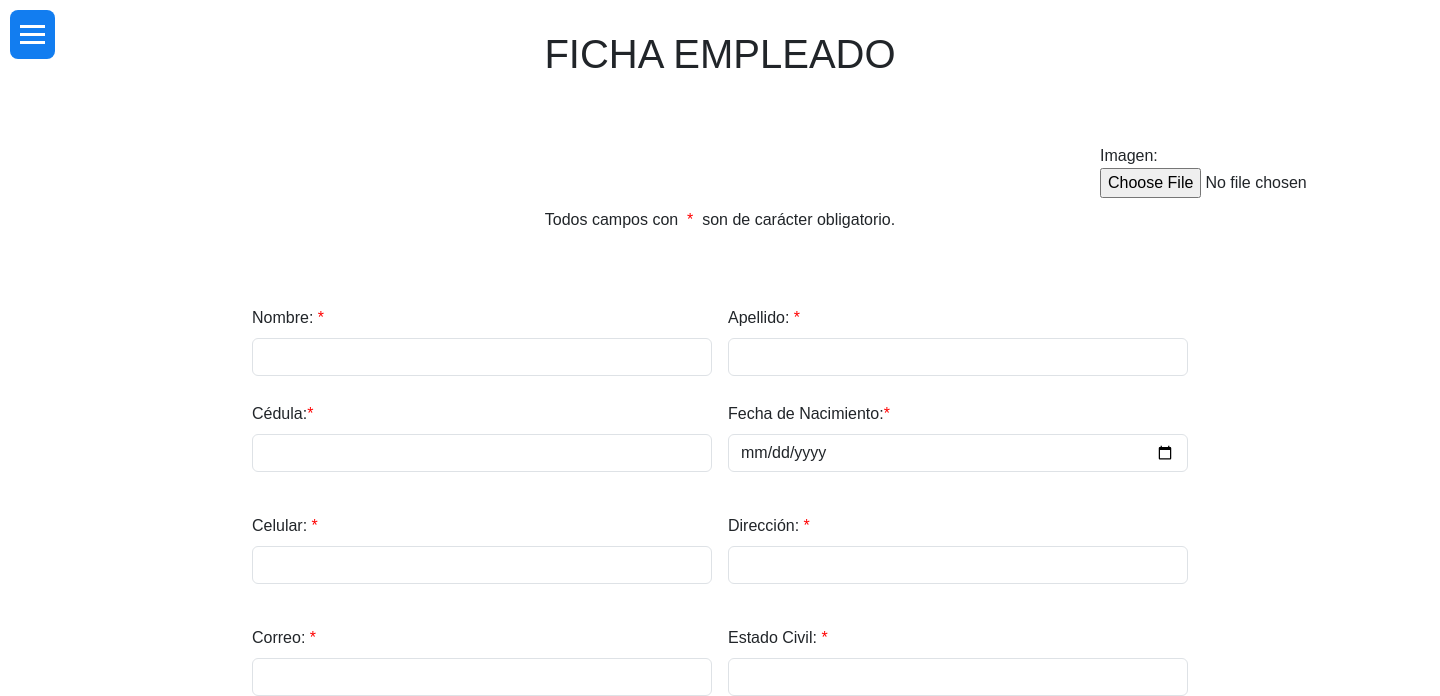
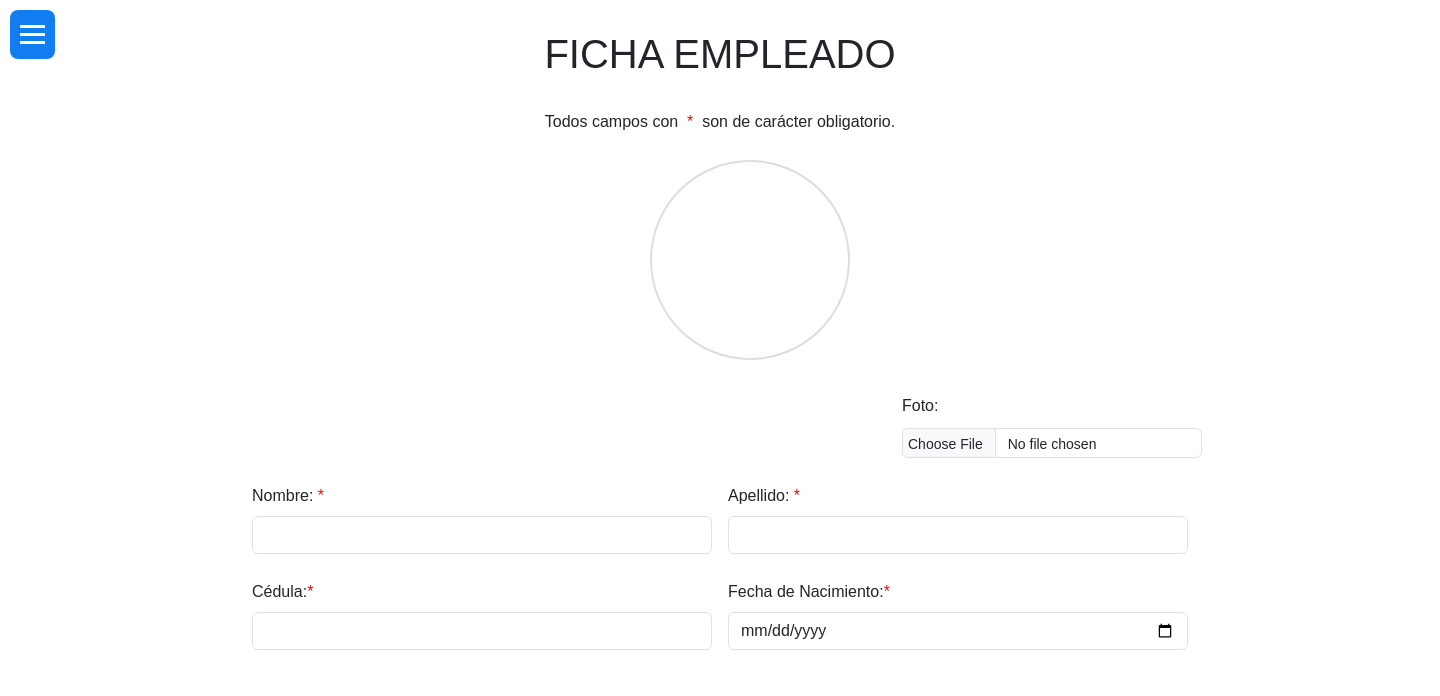
Before and after one commit to velasquez060/Nomina, a PHP site: page /Empleado/AgregarEmpleado.php in a window 1440 px wide. Shown: the top 696 px of the page. Run offline with PHP 8.4, Linux system fonts and the light colour scheme; some libraries are stand-ins or nearby versions; some web fonts are replaced.

Commit message:
Ajuste formulario para el envio de fotos de empleados
se realiza ajuste del input del formulario el cual envía la ruta donde se almacena la imagen del empleado.

```diff
--- a/Nomina/Css/empleado.css
+++ b/Nomina/Css/empleado.css
@@ -1,12 +1,13 @@
 @import url('https://fonts.googleapis.com/css2?family=Inconsolata&family=Noto+Serif:ital@1&family=Pangolin&family=Pathway+Extreme:ital,opsz,wght@0,8..144,100..900;1,8..144,100..900&family=Poppins:wght@200;400&display=swap');
-*{
+
+* {
     box-sizing: border-box;
     margin: 0px 0px 10px;
     padding: 0;
 }
 
 
-p{
+p {
     display: flex;
     justify-content: center;
     text-align: center;
@@ -15,7 +16,7 @@ p{
     font-optical-sizing: auto;
     font-weight: 400px;
     font-style: normal;
-    font-variation-settings:"wdth" 100;
+    font-variation-settings: "wdth" 100;
 }
 
 
@@ -29,16 +30,16 @@ p{
     font-optical-sizing: auto;
     font-weight: 400px;
     font-style: normal;
-    font-variation-settings:"wdth" 100;
+    font-variation-settings: "wdth" 100;
 }
 
 
-.prueba label{
+.prueba label {
     font-family: "Pathway Extreme", sans-serif;
     font-optical-sizing: auto;
     font-weight: 400px;
     font-style: normal;
-    font-variation-settings:"wdth" 200;
+    font-variation-settings: "wdth" 200;
     font-weight: 500;
 
 }
@@ -50,17 +51,49 @@ p{
 }
 
 .was-validated .form-control:valid {
-    border-color: #28a745; /* Verde */
+    border-color: #28a745;
+    /* Verde */
 }
+
 .was-validated .form-control:invalid {
-    border-color: #dc3545; /* Rojo */
+    border-color: #dc3545;
+    /* Rojo */
 }
-.was-validated .form-control:invalid ~ .invalid-feedback {
-    display: block; /* Muestra el mensaje de error */
+
+.was-validated .form-control:invalid~.invalid-feedback {
+    display: block;
+    /* Muestra el mensaje de error */
 }
 
 
 .contenedorfoto {
     position: relative;
-        margin-left: 1100px;
+    margin-left: 650px;
 }
+
+#fileInput {
+    width: 300px;
+    height: 30px;
+    padding: 5px;
+    font-size: 14px;
+  }
+
+
+
+  .circle-container {
+    width: 200px;
+    height: 200px;
+    border-radius: 50%;
+    overflow: hidden;
+    display: flex;
+    justify-content: center;
+    align-items: center;
+    border: 2px solid #ddd;
+    position: relative;
+  }
+
+  .circle-container img {
+    width: 100%;
+    height: 100%;
+    object-fit: cover;
+  }
--- a/Nomina/Css/menu.css
+++ b/Nomina/Css/menu.css
@@ -42,7 +42,7 @@ body {
     padding-top: 90px;
     transition: left 0.3s ease; /* Agregar la transición */
     z-index: 900;
-    background-color: #987698;
+    background-color: var(--colorPrincipal);
 }
 
 
--- a/Nomina/Empleado/AgregarEmpleado.php
+++ b/Nomina/Empleado/AgregarEmpleado.php
@@ -31,6 +31,8 @@ if ($_SERVER["REQUEST_METHOD"] == "POST") {
   $imagen_tmp = $_FILES["imagen"]["tmp_name"];
   $ruta_imagen = '../fotos/' . $imagen;
   move_uploaded_file($imagen_tmp, $ruta_imagen);
+
+
 
 
   $archivo = $_FILES["archivo"]["name"];
@@ -82,9 +84,11 @@ if ($_SERVER["REQUEST_METHOD"] == "POST") {
 
 
       if ($stmt->rowCount() > 0) {
-        echo "<script> alert ('Usuario Agregado Correctamente');</script>";
-
-        header("Location: AgregarEmpleado.php");
+        echo "<script>
+        alert('Usuario Agregado Correctamente');
+        window.location.href = 'AgregarEmpleado.php';
+    </script>";
+    exit;
 
       }
 
@@ -117,7 +121,6 @@ if ($_SERVER["REQUEST_METHOD"] == "POST") {
   <link href="https://cdn.jsdelivr.net/npm/bootstrap@5.3.3/dist/css/bootstrap.min.css" rel="stylesheet" integrity="sha384-QWTKZyjpPEjISv5WaRU9OFeRpok6YctnYmDr5pNlyT2bRjXh0JMhjY6hW+ALEwIH" crossorigin="anonymous">
   <script src="https://cdn.jsdelivr.net/npm/bootstrap@5.3.3/dist/js/bootstrap.bundle.min.js" integrity="sha384-YvpcrYf0tY3lHB60NNkmXc5s9fDVZLESaAA55NDzOxhy9GkcIdslK1eN7N6jIeHz" crossorigin="anonymous"></script>
   <link rel="stylesheet" href="../Css/menu.css">
-  <script src="https://cdn.jsdelivr.net/npm/sweetalert2@10"></script>
   <title>Document</title>
 
 </head>
@@ -126,21 +129,21 @@ if ($_SERVER["REQUEST_METHOD"] == "POST") {
 
   <H1 class="tituloempleado">FICHA EMPLEADO</H1>
   <br>
-  <br>
+
+
+  <p>Todos campos con &nbsp;<span style="color: red;">*</span>&nbsp; son de carácter obligatorio. </p>
   <div class="contenedorfoto">
-        <div id="preview"></div>
-        <form action="fotoempleado.php" method="post" enctype="multipart/form-data">
-            Imagen:
-            <input type="file" name="imagen" id="fileInput">
-            <br>
-        </form>
-    </div>
-  <p>Todos campos con &nbsp;<span style="color: red;">*</span>&nbsp; son de carácter obligatorio. </p>
-  <br>
+    <div class="circle-container" id="preview"></div>
+
+  </div>
   <br>
   <div class="container col-md-8">
 
     <form class="row g-3 pureba needs-validation" novalidate id="formulario"  action="AgregarEmpleado.php" method="post" autocomplete="on" enctype="multipart/form-data" onsubmit="return validarFormulario();">
+    <div class="col-md-1 contenedorfoto" >
+      <label for="">Foto:</label>
+        <input class="form-control" type ="file" name="imagen" id="fileInput">
+    </div>
       <div class="col-md-6">
         <label class="form-label">Nombre: <span style="color: red;">*</span></label>
         <input type="texto" name="textNombre" class="form-control" id="inputNombre" required>
@@ -231,7 +234,6 @@ if ($_SERVER["REQUEST_METHOD"] == "POST") {
 
 
       <div class="col-12">
-
         <br>
 
         <input class="form-control" type ="file" name="archivo" id="">
--- a/Nomina/js/validacionCampos.js
+++ b/Nomina/js/validacionCampos.js
@@ -8,7 +8,7 @@ function validarNumeroEntero(idInput) {
 
     if (!esNumeroEntero) {
         mensajeError.innerText = "Por favor, introduce solo números enteros.";
-        mensajeError.style =' red'
+        mensajeError.style.color ='red'
         input.value = valor.slice(0, -1);
     } else {
         mensajeError.innerText = "";
```
Also changed, not shown: Nomina/fotos/fotoempleado.jpg (added), 1 other file. Lines whose indentation alone changed are shown as unchanged.
